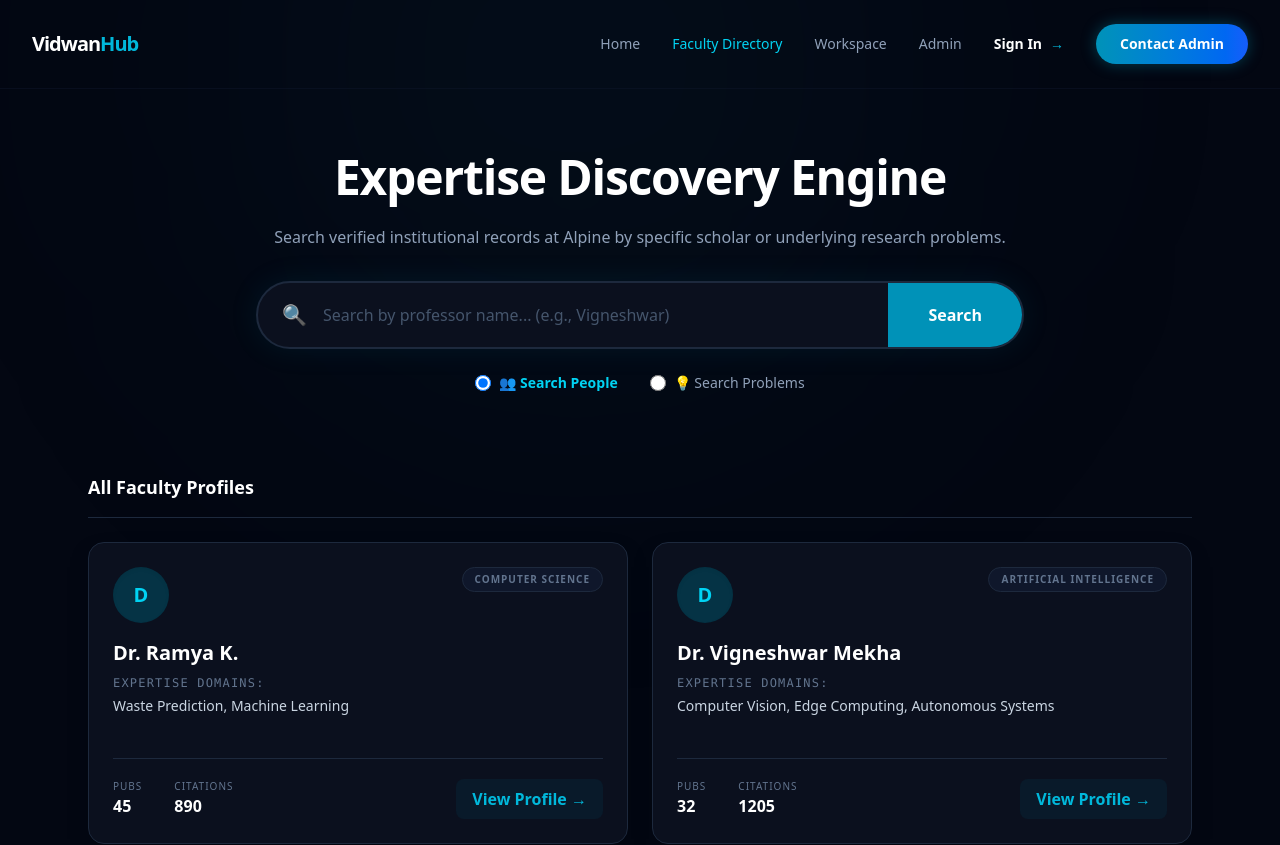
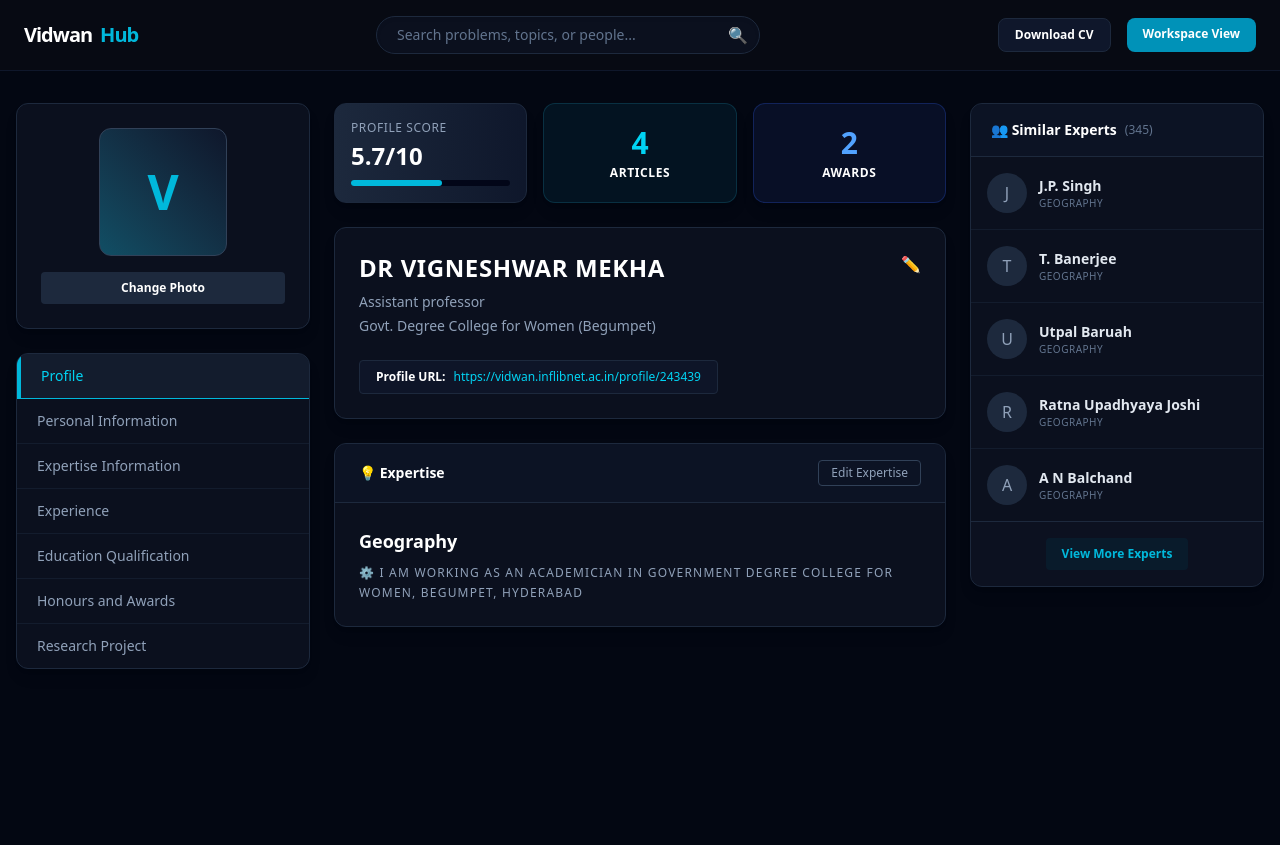
Before and after one commit to abnel-pradhan/Vidwan-project, a Next.js app: page /faculty in a window 1280 px wide. Shown: the top 845 px of the page. After the commit the page ends 800 px from the top, so only its background shows below. Built offline with nearby package versions, Linux system fonts and the light colour scheme.

Commit message:
fix the search

```diff
--- a/src/app/faculty/page.js
+++ b/src/app/faculty/page.js
@@ -1,211 +1,179 @@
 "use client";
 import { useState } from "react";
+import { useRouter } from "next/navigation";
 
-export default function FacultyDirectory() {
-  const [isMobileMenuOpen, setIsMobileMenuOpen] = useState(false);
+export default function ScholarProfile({ params }) {
   const [searchQuery, setSearchQuery] = useState("");
-  const [searchType, setSearchType] = useState("people"); // 'people' or 'problems'
-  const collegeName = "Alpine";
+  const router = useRouter();
 
-  // Expanded dataset to include "Expertise" so the Problems search works!
-  const facultyList = [
-    { id: 1, name: "Dr. Ramya K.", dept: "Computer Science", expertise: "Waste Prediction, Machine Learning", pubs: 45, citations: 890 },
-    { id: 2, name: "Dr. Vigneshwar Mekha", dept: "Artificial Intelligence", expertise: "Computer Vision, Edge Computing, Autonomous Systems", pubs: 32, citations: 1205 },
-    { id: 3, name: "Prof. Uganya G.", dept: "Information Technology", expertise: "Data Science, Neural Networks, IoT", pubs: 28, citations: 410 },
-    { id: 4, name: "Dr. T. Banerjee", dept: "Geography", expertise: "Geographic Information Systems, Climate Modeling", pubs: 18, citations: 215 },
-  ];
+  // Data mapped directly from the professor's screenshot
+  const profileData = {
+    name: "Dr VIGNESHWAR MEKHA",
+    designation: "Assistant professor",
+    institution: "Govt. Degree College for Women (Begumpet)",
+    vidwanId: "243439",
+    profileUrl: "https://vidwan.inflibnet.ac.in/profile/243439",
+    score: "5.7/10",
+    articles: 4,
+    awards: 2,
+    expertise: "Geography",
+    expertiseDesc: "I AM WORKING AS AN ACADEMICIAN IN GOVERNMENT DEGREE COLLEGE FOR WOMEN, BEGUMPET, HYDERABAD",
+    similarExperts: [
+      { name: "J.P. Singh", domain: "Geography" },
+      { name: "T. Banerjee", domain: "Geography" },
+      { name: "Utpal Baruah", domain: "Geography" },
+      { name: "Ratna Upadhyaya Joshi", domain: "Geography" },
+      { name: "A N Balchand", domain: "Geography" }
+    ]
+  };
 
-  // Real-time filtering logic
-  const filteredFaculty = facultyList.filter(faculty => {
-    if (searchQuery === "") return true;
-
-    if (searchType === "people") {
-      return faculty.name.toLowerCase().includes(searchQuery.toLowerCase());
-    } else {
-      // Searches both the department and the specific expertise areas
-      return faculty.expertise.toLowerCase().includes(searchQuery.toLowerCase()) ||
-             faculty.dept.toLowerCase().includes(searchQuery.toLowerCase());
-    }
-  });
+  // The function that redirects the user back to the main search hub
+  const handleSearch = (e) => {
+    e.preventDefault();
+    router.push("/faculty");
+  };
 
   return (
     <div className="min-h-screen bg-[#030712] text-slate-300 font-sans relative overflow-hidden">
 
-      {/* Background Glow */}
-      <div className="absolute top-[-20%] left-[20%] w-[50%] h-[50%] rounded-full bg-cyan-900/10 blur-[150px] pointer-events-none" />
-
-      {/* UNIFIED TOP NAVIGATION */}
-      <nav className="relative z-50 flex justify-between items-center px-8 py-6 max-w-7xl mx-auto border-b border-slate-900/50">
-        <a href="/" className="flex items-center gap-2 hover:opacity-80 transition">
-          <span className="text-xl font-black text-white tracking-tighter">
+      {/* Top Navigation with the requested Search Bar */}
+      <nav className="relative z-50 flex flex-col md:flex-row justify-between items-center px-6 py-4 border-b border-slate-900 bg-[#070a13] gap-4">
+        <a href="/faculty" className="flex items-center gap-2 hover:opacity-80 transition text-white font-black tracking-tighter text-xl">
           Vidwan<span className="text-cyan-500">Hub</span>
-          </span>
         </a>
 
-        {/* Desktop Navigation */}
-        <div className="hidden md:flex items-center gap-8 text-sm font-medium text-slate-400">
-          <a href="/" className="hover:text-white transition cursor-pointer">Home</a>
-          <span className="text-cyan-400 cursor-pointer">Faculty Directory</span>
-          <a href="/dashboard" className="hover:text-white transition cursor-pointer">Workspace</a>
-          <a href="/admin" className="hover:text-white transition cursor-pointer">Admin</a>
+        {/* The Search Menu (Now functional!) */}
+        <form onSubmit={handleSearch} className="relative w-full md:w-96">
+          <input
+            type="text"
+            placeholder="Search problems, topics, or people..."
+            value={searchQuery}
+            onChange={(e) => setSearchQuery(e.target.value)}
+            className="w-full bg-[#0b101e] border border-slate-800 rounded-full px-5 py-2 text-sm text-white placeholder-slate-500 focus:outline-none focus:border-cyan-500 transition shadow-inner"
+          />
+          <button type="submit" className="absolute right-3 top-1/2 -translate-y-1/2 text-cyan-500 hover:text-cyan-400">
+            🔍
+          </button>
+        </form>
 
-          <a href="/login" className="text-white hover:text-cyan-400 font-bold transition cursor-pointer flex items-center gap-2">
-            Sign In <span className="text-cyan-500">→</span>
-          </a>
+        <div className="hidden md:flex gap-4 text-xs font-semibold">
+          <button className="bg-slate-900 border border-slate-800 hover:border-cyan-500 text-white px-4 py-2 rounded-lg transition">Download CV</button>
+          <a href="/dashboard" className="bg-cyan-600 hover:bg-cyan-500 text-white px-4 py-2 rounded-lg transition">Workspace View</a>
+        </div>
+      </nav>
 
-          <button className="bg-gradient-to-r from-cyan-600 to-blue-600 hover:from-cyan-500 hover:to-blue-500 text-white text-sm font-semibold px-6 py-2.5 rounded-full transition shadow-[0_0_15px_rgba(8,145,178,0.4)]">
-            Contact Admin
+      <main className="relative z-10 max-w-7xl mx-auto px-4 py-8">
+
+        {/* 3-COLUMN GRID LAYOUT */}
+        <div className="grid grid-cols-1 lg:grid-cols-12 gap-6">
+
+          {/* LEFT SIDEBAR (Photo & Menu) */}
+          <div className="lg:col-span-3 space-y-6">
+            {/* Profile Photo Card */}
+            <div className="bg-[#0b101e] border border-slate-800 rounded-xl p-6 flex flex-col items-center shadow-lg">
+              <div className="w-32 h-32 rounded-xl bg-gradient-to-tr from-cyan-900 to-slate-900 border border-slate-700 flex items-center justify-center mb-4 overflow-hidden">
+                <span className="text-5xl font-black text-cyan-500">{profileData.name.charAt(3)}</span>
+              </div>
+              <button className="bg-slate-800 hover:bg-slate-700 text-white text-xs font-semibold px-4 py-2 rounded transition w-full">
+                Change Photo
               </button>
             </div>
 
-        {/* Mobile Hamburger Button */}
-        <button
-          onClick={() => setIsMobileMenuOpen(!isMobileMenuOpen)}
-          className="md:hidden text-slate-300 hover:text-white focus:outline-none z-50"
-        >
-          <svg className="w-7 h-7" fill="none" stroke="currentColor" viewBox="0 0 24 24">
-            {isMobileMenuOpen ? (
-              <path strokeLinecap="round" strokeLinejoin="round" strokeWidth={2} d="M6 18L18 6M6 6l12 12" />
-            ) : (
-              <path strokeLinecap="round" strokeLinejoin="round" strokeWidth={2} d="M4 6h16M4 12h16M4 18h16" />
-            )}
-          </svg>
-        </button>
-      </nav>
-
-      {/* UNIFIED MOBILE MENU */}
-      {isMobileMenuOpen && (
-        <div className="md:hidden relative z-40 bg-[#070a13]/95 backdrop-blur-xl border-b border-slate-800">
-          <div className="flex flex-col px-8 py-6 space-y-4 text-sm font-medium text-slate-400">
-            <a href="/" className="hover:text-white transition cursor-pointer">Home</a>
-            <span className="text-cyan-400 cursor-pointer">Faculty Directory</span>
-            <a href="/dashboard" className="hover:text-white transition cursor-pointer">Workspace</a>
-            <a href="/admin" className="hover:text-white transition cursor-pointer">Admin</a>
-
-            <a href="/login" className="text-white font-bold hover:text-cyan-400 transition cursor-pointer">
-              Sign In →
-            </a>
-          </div>
-        </div>
-      )}
-
-      <main className="relative z-10 max-w-6xl mx-auto px-6 pt-16 pb-24">
-
-        {/* MASSIVE DISCOVERY SEARCH ENGINE */}
-        <div className="max-w-3xl mx-auto mb-20 text-center">
-          <h1 className="text-4xl md:text-5xl font-extrabold text-white tracking-tight mb-6">
-            Expertise Discovery Engine
-          </h1>
-          <p className="text-slate-400 mb-8">
-            Search verified institutional records at {collegeName} by specific scholar or underlying research problems.
-          </p>
-
-          {/* Search Bar */}
-          <div className="relative flex items-center w-full bg-[#0b101e] border-2 border-slate-800 focus-within:border-cyan-500 rounded-full overflow-hidden shadow-[0_0_30px_rgba(8,145,178,0.1)] transition-colors">
-            <span className="pl-6 text-xl">🔍</span>
-            <input
-              type="text"
-              placeholder={searchType === "people" ? "Search by professor name... (e.g., Vigneshwar)" : "Search algorithms, domains, or problems... (e.g., Vision)"}
-              className="w-full bg-transparent border-none text-white px-4 py-4 md:py-5 focus:outline-none placeholder-slate-600 text-sm md:text-base"
-              value={searchQuery}
-              onChange={(e) => setSearchQuery(e.target.value)}
-            />
-            <button className="hidden md:block bg-cyan-600 hover:bg-cyan-500 text-white font-bold px-10 py-5 transition">
-              Search
-            </button>
-          </div>
-
-          {/* Search Toggles (People vs Problems) */}
-          <div className="flex justify-center gap-8 mt-6">
-            <label className="flex items-center gap-2 text-sm text-slate-400 cursor-pointer hover:text-white transition group">
-              <input
-                type="radio"
-                name="searchType"
-                checked={searchType === "people"}
-                onChange={() => {
-                  setSearchType("people");
-                  setSearchQuery("");
-                }}
-                className="w-4 h-4 text-cyan-500 focus:ring-cyan-500 bg-slate-900 border-slate-700 cursor-pointer"
-              />
-              <span className={searchType === "people" ? "text-cyan-400 font-bold" : ""}>👥 Search People</span>
-            </label>
-            <label className="flex items-center gap-2 text-sm text-slate-400 cursor-pointer hover:text-white transition group">
-              <input
-                type="radio"
-                name="searchType"
-                checked={searchType === "problems"}
-                onChange={() => {
-                  setSearchType("problems");
-                  setSearchQuery("");
-                }}
-                className="w-4 h-4 text-cyan-500 focus:ring-cyan-500 bg-slate-900 border-slate-700 cursor-pointer"
-              />
-              <span className={searchType === "problems" ? "text-cyan-400 font-bold" : ""}>💡 Search Problems</span>
-            </label>
+            {/* Vertical Menu */}
+            <div className="bg-[#0b101e] border border-slate-800 rounded-xl overflow-hidden shadow-lg">
+              <ul className="text-sm font-medium text-slate-400 divide-y divide-slate-800/50">
+                <li className="bg-slate-800/50 text-cyan-400 border-l-4 border-cyan-500 px-5 py-3 cursor-pointer">Profile</li>
+                <li className="px-5 py-3 hover:bg-slate-900/50 hover:text-white cursor-pointer transition">Personal Information</li>
+                <li className="px-5 py-3 hover:bg-slate-900/50 hover:text-white cursor-pointer transition">Expertise Information</li>
+                <li className="px-5 py-3 hover:bg-slate-900/50 hover:text-white cursor-pointer transition">Experience</li>
+                <li className="px-5 py-3 hover:bg-slate-900/50 hover:text-white cursor-pointer transition">Education Qualification</li>
+                <li className="px-5 py-3 hover:bg-slate-900/50 hover:text-white cursor-pointer transition">Honours and Awards</li>
+                <li className="px-5 py-3 hover:bg-slate-900/50 hover:text-white cursor-pointer transition">Research Project</li>
+              </ul>
             </div>
           </div>
 
-        {/* RESULTS TEXT */}
-        <div className="mb-6 flex justify-between items-end border-b border-slate-800 pb-4">
-          <h2 className="text-lg font-bold text-white">
-            {searchQuery === "" ? "All Faculty Profiles" : `Search Results (${filteredFaculty.length})`}
-          </h2>
+          {/* MIDDLE COLUMN (Main Info) */}
+          <div className="lg:col-span-6 space-y-6">
+
+            {/* Top Metrics Row */}
+            <div className="grid grid-cols-3 gap-4">
+              <div className="bg-gradient-to-r from-slate-800 to-slate-900 border border-slate-800 rounded-xl p-4 flex flex-col justify-center shadow-lg">
+                <span className="text-xs text-slate-400 uppercase tracking-wider mb-1">Profile Score</span>
+                <div className="flex items-end gap-2">
+                  <span className="text-2xl font-black text-white">{profileData.score}</span>
                 </div>
-
-        {/* FACULTY GRID */}
-        {filteredFaculty.length > 0 ? (
-          <div className="grid grid-cols-1 md:grid-cols-2 lg:grid-cols-2 gap-6">
-            {filteredFaculty.map((faculty) => (
-              <a key={faculty.id} href={`/faculty/${faculty.id}`} className="block group">
-                <div className="bg-[#0b101e] border border-slate-800 hover:border-cyan-500/50 p-6 rounded-2xl transition-all shadow-[0_10px_30px_-15px_rgba(0,0,0,0.5)] group-hover:shadow-[0_10px_30px_-15px_rgba(8,145,178,0.2)] h-full flex flex-col justify-between">
-
-                  <div>
-                    <div className="flex items-start justify-between mb-4">
-                      <div className="w-14 h-14 rounded-full bg-cyan-950 text-cyan-400 font-bold text-xl flex items-center justify-center group-hover:scale-110 transition-transform shadow-inner">
-                        {faculty.name.charAt(0)}
-                      </div>
-                      <span className="text-[10px] font-bold uppercase tracking-widest text-slate-500 bg-slate-900 px-3 py-1 rounded-full border border-slate-800">
-                        {faculty.dept}
-                      </span>
-                    </div>
-
-                    <h3 className="text-xl font-bold text-white mb-2 group-hover:text-cyan-400 transition-colors">{faculty.name}</h3>
-
-                    <div className="mb-6">
-                      <p className="text-xs font-mono text-slate-500 uppercase tracking-widest mb-1">Expertise Domains:</p>
-                      <p className="text-sm text-slate-300 leading-relaxed">{faculty.expertise}</p>
+                <div className="w-full bg-slate-950 rounded-full h-1.5 mt-2">
+                  <div className="bg-cyan-500 h-1.5 rounded-full" style={{ width: '57%' }}></div>
                 </div>
               </div>
 
-                  <div className="flex justify-between items-center border-t border-slate-800 pt-5 mt-4">
-                    <div className="flex gap-8">
-                      <div className="text-left">
-                        <p className="text-[10px] uppercase tracking-widest text-slate-500">Pubs</p>
-                        <p className="text-base font-bold text-white">{faculty.pubs}</p>
+              <div className="bg-cyan-950/30 border border-cyan-900/50 rounded-xl p-4 flex flex-col items-center justify-center shadow-lg">
+                <span className="text-3xl font-black text-cyan-400">{profileData.articles}</span>
+                <span className="text-xs font-bold text-white uppercase tracking-wider mt-1">Articles</span>
               </div>
-                      <div className="text-left">
-                        <p className="text-[10px] uppercase tracking-widest text-slate-500">Citations</p>
-                        <p className="text-base font-bold text-white">{faculty.citations}</p>
+
+              <div className="bg-blue-950/30 border border-blue-900/50 rounded-xl p-4 flex flex-col items-center justify-center shadow-lg">
+                <span className="text-3xl font-black text-blue-400">{profileData.awards}</span>
+                <span className="text-xs font-bold text-white uppercase tracking-wider mt-1">Awards</span>
               </div>
             </div>
-                    <div className="text-cyan-500 font-bold bg-cyan-950/30 px-4 py-2 rounded-lg group-hover:bg-cyan-600 group-hover:text-white transition">
-                      View Profile →
+
+            {/* Basic Identity Card */}
+            <div className="bg-[#0b101e] border border-slate-800 rounded-xl p-6 shadow-lg relative">
+              <button className="absolute top-6 right-6 text-slate-500 hover:text-cyan-400">✏️</button>
+              <h1 className="text-2xl font-bold text-white mb-2 uppercase tracking-wide">{profileData.name}</h1>
+              <p className="text-sm text-slate-400 mb-1">{profileData.designation}</p>
+              <p className="text-sm text-slate-400 mb-6">{profileData.institution}</p>
+
+              <div className="bg-slate-900/80 border border-slate-800 rounded px-4 py-2 inline-flex items-center gap-2">
+                <span className="text-xs font-bold text-white">Profile URL:</span>
+                <a href="#" className="text-xs text-cyan-400 hover:underline truncate">{profileData.profileUrl}</a>
+              </div>
+            </div>
+
+            {/* Expertise Card */}
+            <div className="bg-[#0b101e] border border-slate-800 rounded-xl shadow-lg overflow-hidden">
+              <div className="bg-slate-900/50 border-b border-slate-800 px-6 py-4 flex justify-between items-center">
+                <h2 className="text-sm font-bold text-white flex items-center gap-2">💡 Expertise</h2>
+                <button className="text-xs border border-slate-700 hover:border-cyan-500 px-3 py-1 rounded transition text-slate-400 hover:text-white">Edit Expertise</button>
+              </div>
+              <div className="p-6">
+                <h3 className="text-lg font-bold text-white mb-2">{profileData.expertise}</h3>
+                <p className="text-xs text-slate-400 uppercase tracking-widest leading-relaxed">
+                  ⚙ {profileData.expertiseDesc}
+                </p>
               </div>
             </div>
 
           </div>
-              </a>
+
+          {/* RIGHT SIDEBAR (Similar Experts) */}
+          <div className="lg:col-span-3 space-y-6">
+            <div className="bg-[#0b101e] border border-slate-800 rounded-xl shadow-lg overflow-hidden">
+              <div className="bg-slate-900/50 border-b border-slate-800 px-5 py-4">
+                <h2 className="text-sm font-bold text-white flex items-center gap-2">👥 Similar Experts <span className="text-xs text-slate-500 font-normal">(345)</span></h2>
+              </div>
+              <ul className="divide-y divide-slate-800/50">
+                {profileData.similarExperts.map((expert, idx) => (
+                  <li key={idx} className="p-4 hover:bg-slate-900/30 transition flex items-center gap-3 cursor-pointer group">
+                    <div className="w-10 h-10 rounded-full bg-slate-800 flex items-center justify-center text-slate-400 group-hover:bg-cyan-900 group-hover:text-cyan-400 transition">
+                      {expert.name.charAt(0)}
+                    </div>
+                    <div>
+                      <p className="text-sm font-bold text-slate-200 group-hover:text-white transition">{expert.name}</p>
+                      <p className="text-[10px] uppercase tracking-wider text-slate-500">{expert.domain}</p>
+                    </div>
+                  </li>
                 ))}
+              </ul>
+              <div className="p-4 border-t border-slate-800 bg-slate-900/20 text-center">
+                <button className="text-xs font-bold text-cyan-500 hover:text-cyan-400 bg-cyan-950/30 px-4 py-2 rounded transition">View More Experts</button>
               </div>
-        ) : (
-          /* EMPTY STATE (If search finds nothing) */
-          <div className="text-center py-20 bg-[#0b101e] border border-slate-800 rounded-2xl">
-            <div className="text-4xl mb-4">🔬</div>
-            <h3 className="text-xl font-bold text-white mb-2">No profiles found</h3>
-            <p className="text-slate-500 text-sm">We couldn't find any scholars matching "{searchQuery}" in this domain.</p>
             </div>
-        )}
+          </div>
+
+        </div>
       </main>
     </div>
   );
```
Lines whose indentation alone changed are shown as unchanged.
